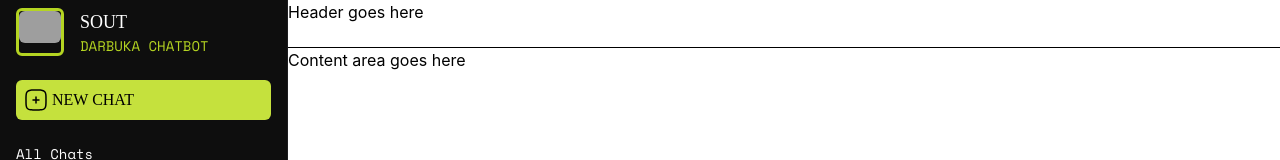
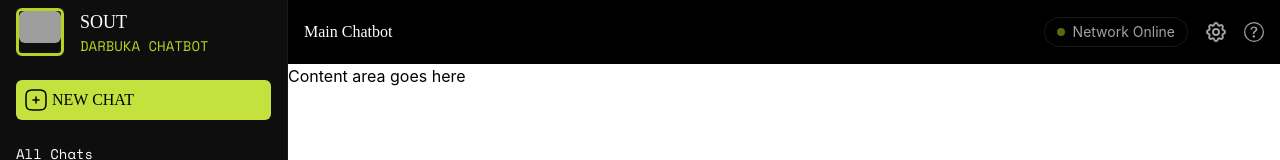
Before and after one commit to assignments-in-university/darbuka-chatbot, a Vue app in the folder frontend/: page / in a window 1280 px wide. Shown: the top 160 px of the page. Built offline with nearby package versions, Linux system fonts and the light colour scheme; grey boxes are pictures that could not be loaded; a web font is replaced by a local one.

Commit message:
Implement header design.

```diff
--- a/frontend/src/components/Header.vue
+++ b/frontend/src/components/Header.vue
@@ -1,5 +1,20 @@
+<script setup lang="ts">
+import Gear from '@/assets/icons/Gear.vue';
+import Help from '@/assets/icons/Help.vue';
+
+</script>
+
 <template>
-  <header class="h-12 border-b w-full">
-    Header goes here
+  <header class="h-16 w-full bg-black text-white flex items-center px-4">
+    <h1 class="font-primary flex-1">Main Chatbot</h1>
+    <div class="flex gap-x-2 px-3 py-1 rounded-full border border-neutral-900 items-center mr-4">
+      <div class="rounded-full size-2 bg-emerald animate-pulse"></div>
+      <span class="text-sm text-neutral-400">Network Online</span>
+    </div>
+
+    <div class="flex items-center gap-x-4">
+      <Gear class="stroke-neutral-400 size-6"></Gear>
+      <Help class="fill-neutral-400 size-5"></Help>
+    </div>
   </header>
 </template>
```
